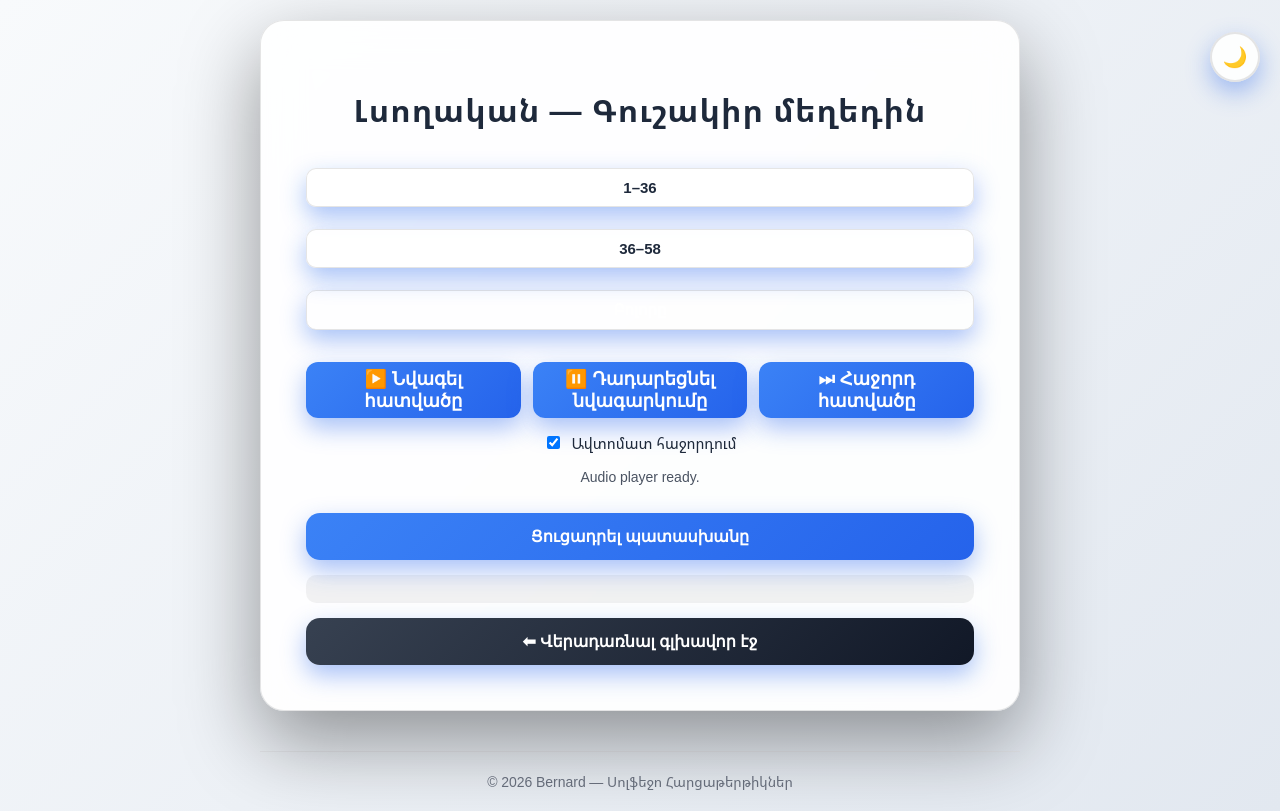
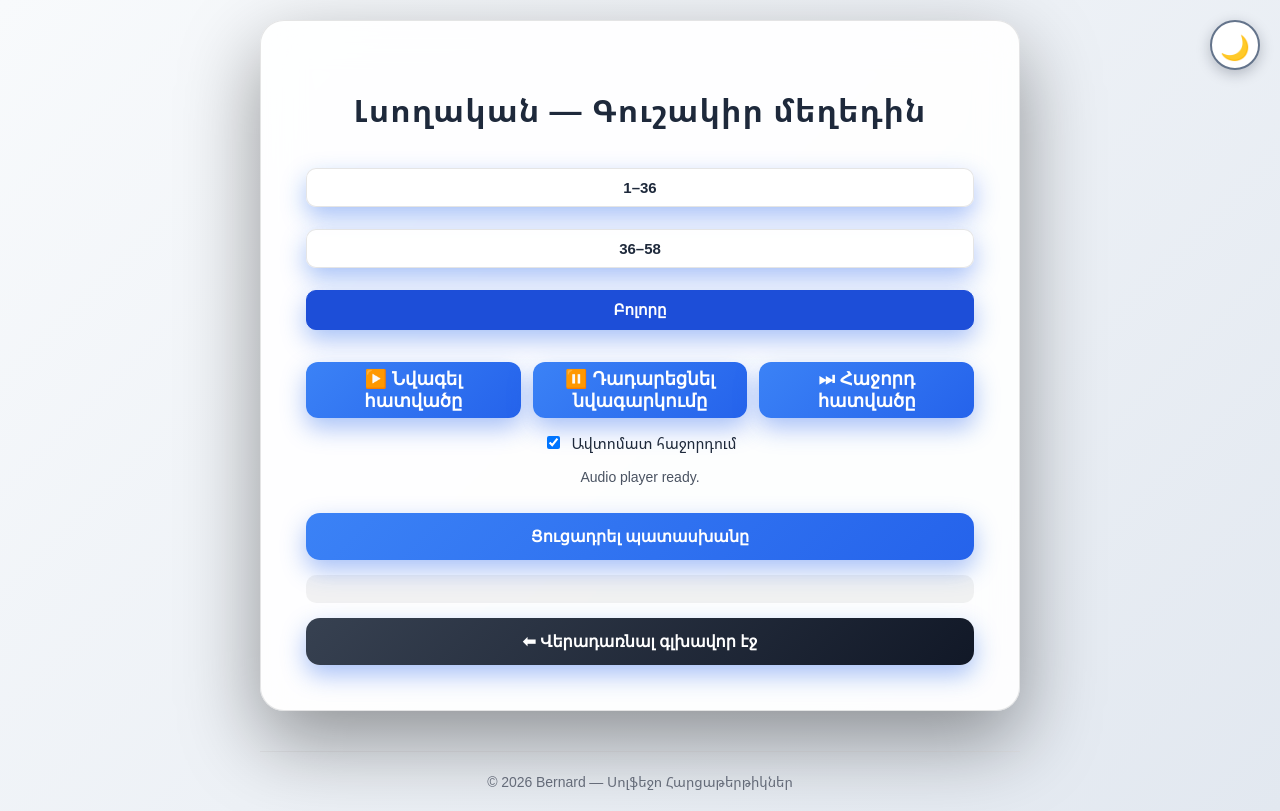
Before and after one commit to bernopro/-, a plain HTML site: page listening.html in a window 1280 px wide. Drawn offline with Linux system fonts and the light colour scheme.

Commit message:
1-36, 36-58 all added

```diff
--- a/css/style.css
+++ b/css/style.css
@@ -64,27 +64,57 @@ body{
 }
 
 #themeToggle {
-    background: var(--card-bg);
-    border: 2px solid var(--card-border);
+    width: 50px !important;
+    height: 50px !important;
+    min-width: 50px;
+    min-height: 50px;
+    margin: 0 !important;
+    padding: 0 !important;
+    overflow: visible;
+    opacity: 1 !important;
+    visibility: visible !important;
+    transform: none;
+    flex: 0 0 50px;
+    background: #ffffff;
+    border: 2px solid #64748b;
     border-radius: 50%;
-    width: 50px;
-    height: 50px;
     display: flex;
     align-items: center;
     justify-content: center;
-    padding: 0;
     line-height: 1;
-    font-size: 20px;
     cursor: pointer;
     transition: all 0.3s ease;
-    color: var(--text-color);
+    color: #1e293b;
+    box-shadow: 0 4px 14px rgba(15, 23, 42, 0.25);
     backdrop-filter: blur(20px);
     -webkit-backdrop-filter: blur(20px);
 }
 
+[data-theme="dark"] #themeToggle {
+    background: #334155;
+    border-color: #cbd5e1;
+    color: #ffffff;
+    box-shadow: 0 4px 14px rgba(0, 0, 0, 0.45);
+}
+
+#themeIcon {
+    display: block;
+    width: 100%;
+    font-family: "Segoe UI Emoji", "Noto Sans Symbols", sans-serif;
+    font-size: 24px;
+    line-height: 50px;
+    text-align: center;
+    opacity: 1;
+    visibility: visible;
+}
+
 #themeToggle:hover {
     transform: scale(1.1);
-    background: var(--hover-bg);
+    background: #f1f5f9;
+}
+
+[data-theme="dark"] #themeToggle:hover {
+    background: #475569;
 }
 
 /* ============================= */
@@ -475,7 +505,8 @@ p{
 
 .range-btn:hover,
 .range-btn.active {
-    background: var(--primary-color);
+    background: #1d4ed8;
+    border-color: #1d4ed8;
     color: #fff;
 }
 
--- a/js/listening.js
+++ b/js/listening.js
@@ -71,8 +71,11 @@ document.addEventListener('DOMContentLoaded', async function() {
 
     rangeButtons.forEach(function(button) {
         button.addEventListener('click', function() {
-            rangeButtons.forEach(function(item) { item.classList.remove('active'); });
-            button.classList.add('active');
+            rangeButtons.forEach(function(item) {
+                const selected = item === button;
+                item.classList.toggle('active', selected);
+                item.setAttribute('aria-pressed', String(selected));
+            });
             applyListeningRange(button.dataset.range);
         });
     });
--- a/js/shared.js
+++ b/js/shared.js
@@ -6,14 +6,16 @@
 function toggleTheme() {
     const body = document.body;
     const themeToggle = document.getElementById('themeToggle');
+    const themeIcon = document.getElementById('themeIcon');
+    if (!themeToggle) return;
 
     if (body.getAttribute('data-theme') === 'dark') {
         body.removeAttribute('data-theme');
-        themeToggle.textContent = '\u{1F319}';
+        (themeIcon || themeToggle).textContent = '\u{1F319}';
         localStorage.setItem('theme', 'light');
     } else {
         body.setAttribute('data-theme', 'dark');
-        themeToggle.textContent = '\u{2600}\u{FE0F}';
+        (themeIcon || themeToggle).textContent = '\u{2600}\u{FE0F}';
         localStorage.setItem('theme', 'dark');
     }
 }
@@ -22,12 +24,13 @@ function toggleTheme() {
 document.addEventListener('DOMContentLoaded', function() {
     const savedTheme = localStorage.getItem('theme');
     const themeToggle = document.getElementById('themeToggle');
+    const themeIcon = document.getElementById('themeIcon');
 
     if (savedTheme === 'dark') {
         document.body.setAttribute('data-theme', 'dark');
-        if (themeToggle) themeToggle.textContent = '\u{2600}\u{FE0F}';
+        if (themeToggle) (themeIcon || themeToggle).textContent = '\u{2600}\u{FE0F}';
     } else {
-        if (themeToggle) themeToggle.textContent = '\u{1F319}';
+        if (themeToggle) (themeIcon || themeToggle).textContent = '\u{1F319}';
     }
 });
 
--- a/listening.html
+++ b/listening.html
@@ -10,7 +10,7 @@
 <body>
 
 <div class="theme-toggle">
-    <button id="themeToggle" onclick="toggleTheme()">🌙</button>
+    <button id="themeToggle" type="button" onclick="toggleTheme()" aria-label="Փոխել գույնի ռեժիմը" title="Փոխել գույնի ռեժիմը"><span id="themeIcon" aria-hidden="true">🌙</span></button>
 </div>
 
 <div class="main-container">
@@ -18,9 +18,9 @@
         <h1>Լսողական — Գուշակիր մեղեդին</h1>
 
         <div class="range-selector" aria-label="Ընտրել լսողականի շրջանակը">
-            <button type="button" class="range-btn" data-range="1-36">1–36</button>
-            <button type="button" class="range-btn" data-range="36-58">36–58</button>
-            <button type="button" class="range-btn active" data-range="all">Բոլորը</button>
+            <button type="button" class="range-btn" data-range="1-36" aria-pressed="false">1–36</button>
+            <button type="button" class="range-btn" data-range="36-58" aria-pressed="false">36–58</button>
+            <button type="button" class="range-btn active" data-range="all" aria-pressed="true">Բոլորը</button>
         </div>
 
         <div class="controls">
```
